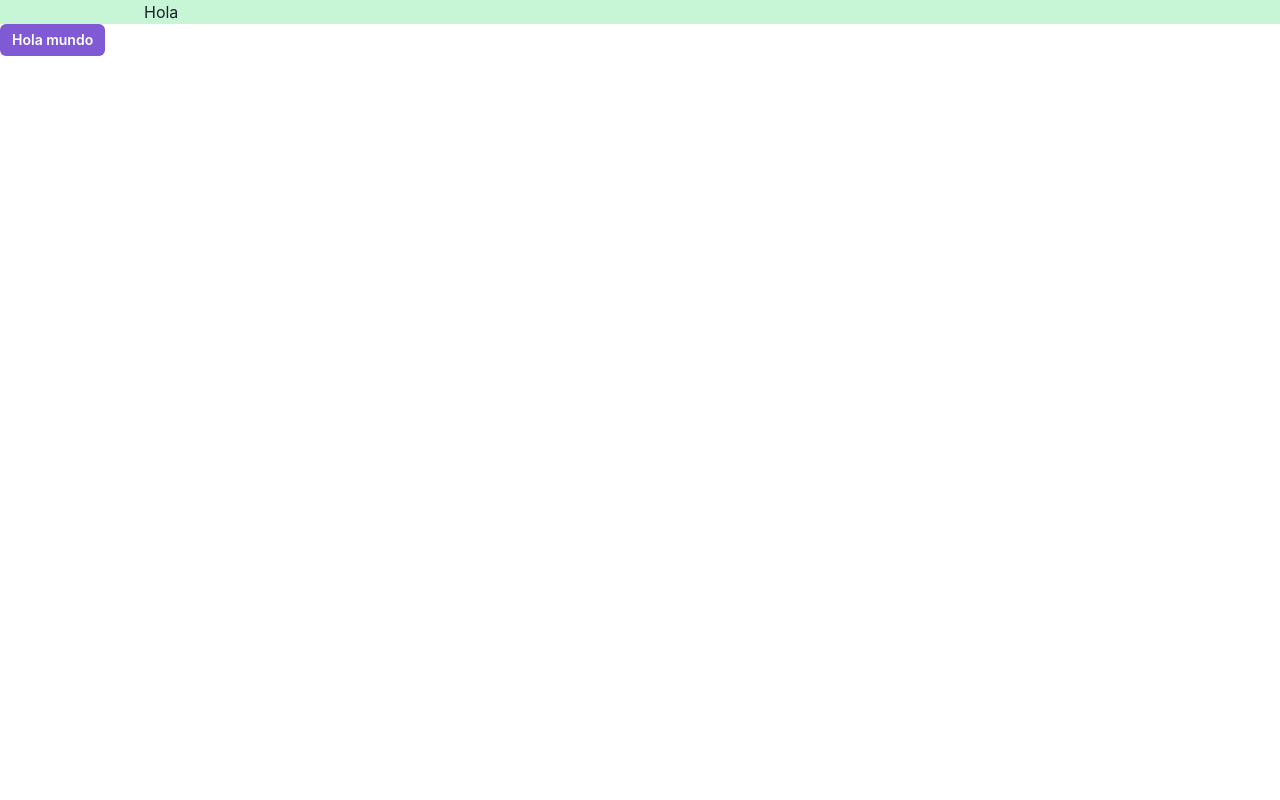
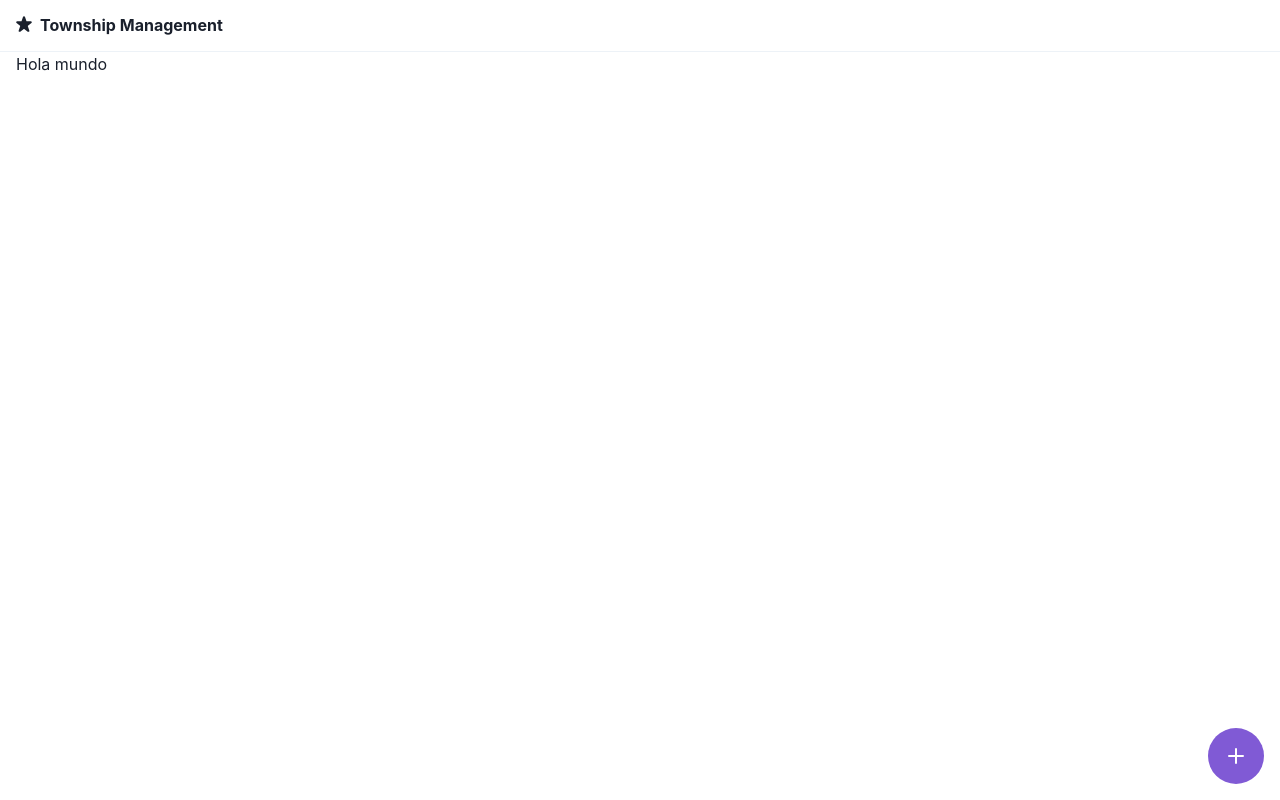
Before and after one commit to angelozdev/township-management, a Next.js app: page / in a window 1280 px wide. Built offline with nearby package versions, Linux system fonts and the light colour scheme.

Commit message:
:art: feat: add add button

```diff
--- a/components/Header/Header.tsx
+++ b/components/Header/Header.tsx
@@ -1,9 +1,23 @@
+import { StarIcon } from "@chakra-ui/icons";
 import { Box, Container } from "@chakra-ui/layout";
+import { Heading } from "@chakra-ui/react";
 
 function Header() {
   return (
-    <Box bgColor="green.100" as="header">
-      <Container maxW="container.lg">Hola</Container>
+    <Box borderBottom="1px" borderBottomColor="gray.100" as="header">
+      <Container maxW="container.xl">
+        <Box
+          paddingY="1rem"
+          display="flex"
+          alignContent="center"
+          gridGap="0.5rem"
+        >
+          <StarIcon />
+          <Heading as="h1" size="sm">
+            Township Management
+          </Heading>
+        </Box>
+      </Container>
     </Box>
   );
 }
--- a/components/Layouts/MainLayout.tsx
+++ b/components/Layouts/MainLayout.tsx
@@ -1,14 +1,30 @@
-import { Box } from "@chakra-ui/layout";
+import { Fragment } from "react";
+import { Portal, Button, Box } from "@chakra-ui/react";
+import { AddIcon } from "@chakra-ui/icons";
 import { Header } from "@components";
 
 // types
-import { Fragment, PropsWithChildren } from "react";
+import type { PropsWithChildren } from "react";
 
 function MainLayout({ children }: PropsWithChildren<{}>) {
   return (
     <Fragment>
       <Header />
       <Box as="main">{children}</Box>
+      <Portal>
+        <Button
+          colorScheme="purple"
+          padding="1.25rem"
+          rounded="full"
+          position="fixed"
+          bottom="1rem"
+          right="1rem"
+          w="3.5rem"
+          h="3.5rem"
+        >
+          <AddIcon color="white" w="100%" h="100%" />
+        </Button>
+      </Portal>
     </Fragment>
   );
 }
--- a/package.json
+++ b/package.json
@@ -8,6 +8,7 @@
     "start": "next start"
   },
   "dependencies": {
+    "@chakra-ui/icons": "^1.0.16",
     "@chakra-ui/react": "^1.6.10",
     "@emotion/react": "^11.5.0",
     "@emotion/styled": "^11.3.0",
--- a/pages/index.tsx
+++ b/pages/index.tsx
@@ -1,12 +1,10 @@
-import { Button } from "@chakra-ui/react";
+import { Box, Button, Container } from "@chakra-ui/react";
 
 function Home() {
   return (
-    <div>
-      <Button colorScheme="purple" size="sm">
-        Hola mundo
-      </Button>
-    </div>
+    <Box as="section">
+      <Container maxW="container.xl">Hola mundo</Container>
+    </Box>
   );
 }
 
```
Also changed, not shown: 1 other file (tests, documents, lock files or other folders).
